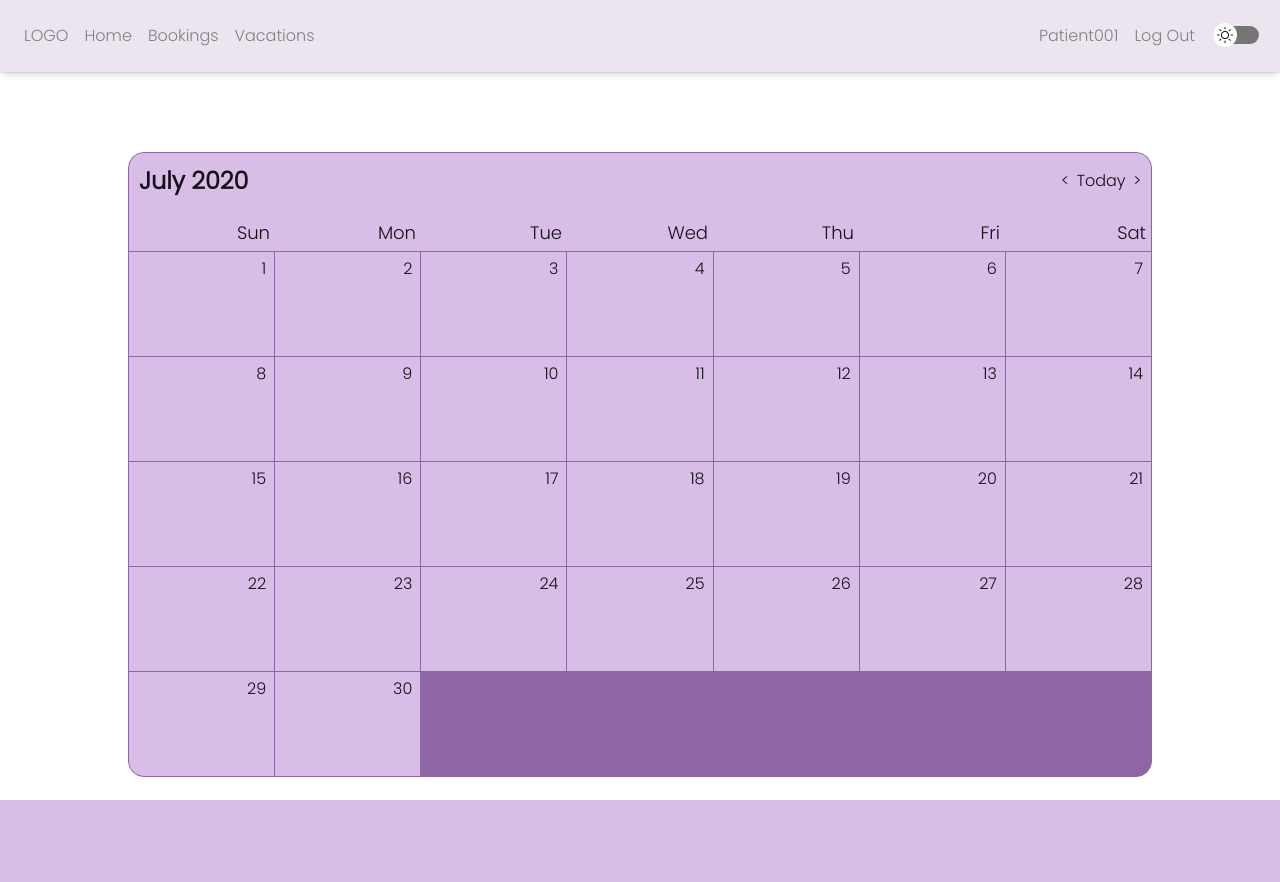
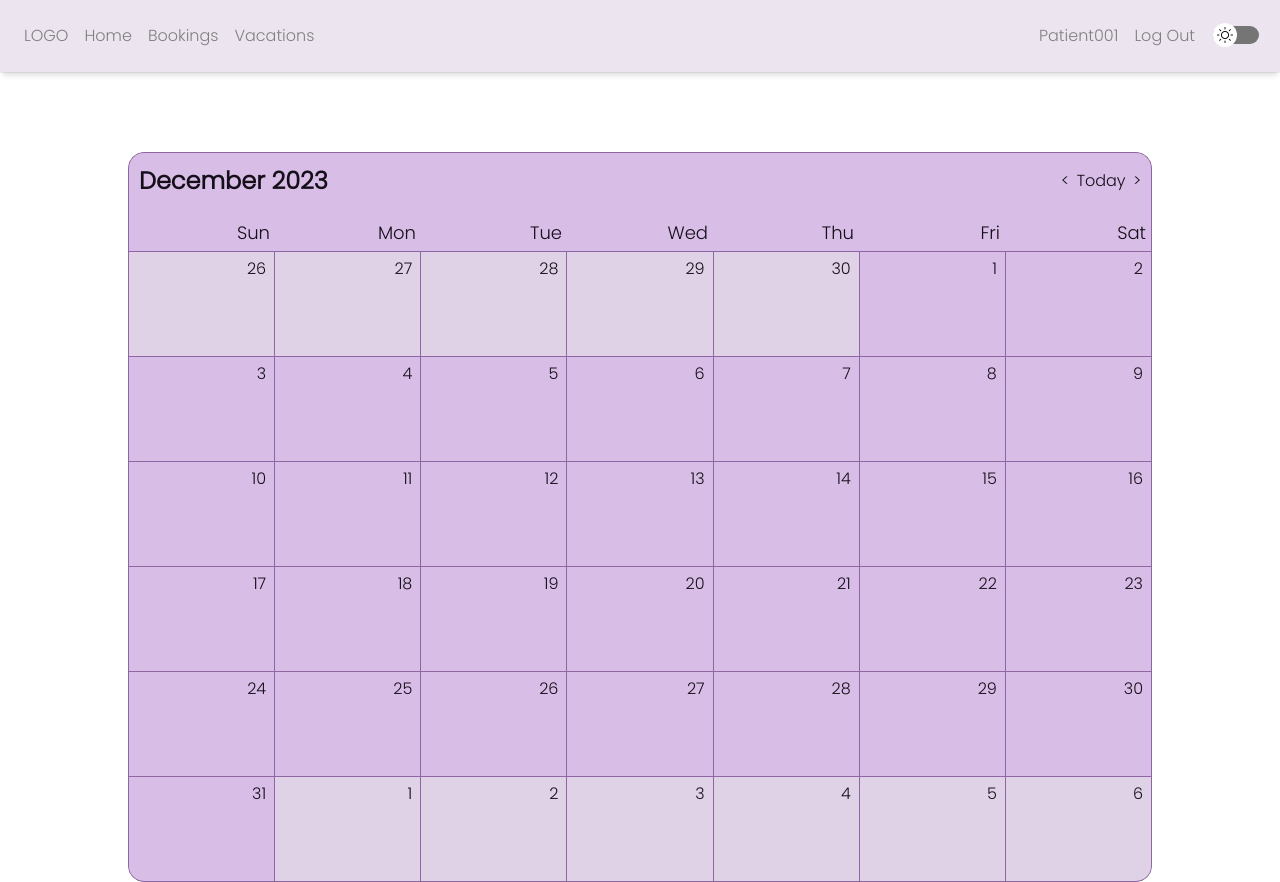
Before and after one commit to YasseenKamel/CS50W-Final-Project, a Django app: page /vacation in a window 1280 px wide. Before the commit the page ends 800 px from the top, so only its background shows below. Run offline with Django 4.2, Linux system fonts and the light colour scheme; a user stored in the database is signed in; some libraries are stand-ins or nearby versions.

Commit message:
Started working on calendar backend

```diff
--- a/YOKO_Clinics/static/YOKO_Clinics/logic.js
+++ b/YOKO_Clinics/static/YOKO_Clinics/logic.js
@@ -750,4 +750,53 @@ document.addEventListener('DOMContentLoaded', function () {
         }
     }
 
+    let month_days = [31,28,31,30,31,30,31,31,30,31,30,31];
+
+    function load_month(year, month, weekday, month_name){
+        let template = '<div id="calendar_slide' + month + '/' + year + '" class="calendar_slide"><section class="calendar-month-header"><div id="selected-month" class="calendar-month-header-selected-month">' + month_name + ' ' + year + '</div><div class="calendar-month-header-selectors"><span id="previous-month-selector"><</span><span id="present-month-selector">Today</span><span id="next-month-selector">></span></div></section><ol id="days-of-week" class="day-of-week"><li>Sun</li><li>Mon</li><li>Tue</li><li>Wed</li><li>Thu</li><li>Fri</li><li>Sat</li></ol><ol id="calendar-days" class="days-grid"></ol></div>';
+    }
+
+    if(document.getElementById("calendar_container") != undefined){
+        let currentDate = new Date();
+        let userTimeZone = Intl.DateTimeFormat().resolvedOptions().timeZone;
+        let options = { timeZone: userTimeZone, year: 'numeric', month: 'numeric', day: 'numeric', weekday: 'long', hour: 'numeric', minute: 'numeric', second: 'numeric' };
+        let date = new Date(currentDate.toLocaleString(undefined, options));
+        let day1 = '<li class="calendar-day"><span>',day2 = '</span></li>';
+        let no_day1 = '<li class="calendar-day disabled_day"><span>',no_day2 = '</span></li>';
+        if((date.getFullYear() % 4 == 0) && (date.getFullYear() % 100 != 0 || date.getFullYear() % 400 == 0)){
+            month_days[1] ++;
+        }
+        let today = date.getDay() + 1;
+        let today_date = date.getDate();
+        document.getElementById('selected-month').innerHTML = currentDate.toLocaleString(undefined,{timeZone: userTimeZone, month:'long'}) + ' ' + date.getFullYear();
+        let first_day = today - ((today_date - 1) % 7);
+        if(first_day < 1){
+            first_day += 7;
+        }
+        let cal = document.getElementById('calendar-days');
+        let last_month = month_days[((date.getMonth() - 1) < 0 ? 11 : (date.getMonth() - 1))];
+        let sm = 0;
+        for(let i = last_month - first_day + 2 ; i <= last_month ; i ++){
+            cal.innerHTML += no_day1 + i + no_day2;
+            sm ++;
+        }
+        for(let i = 1 ; i <= month_days[date.getMonth()] ; i ++){
+            cal.innerHTML += day1 + i + day2;
+            sm ++;
+        }
+        for(let i = 1 ; i <= 42 - sm ; i ++){
+            cal.innerHTML += no_day1 + i + no_day2;
+        }
+
+        ////////////////////////////////////////////////////////////
+        document.getElementById('previous-month-selector').addEventListener('click',function(){
+            document.getElementById('calendar_slide0').classList.toggle('cal_slid1');
+        });
+
+        document.getElementById('next-month-selector').addEventListener('click',function(){
+            document.getElementById('calendar_slide0').classList.toggle('cal_slid2');
+        });
+
+    }
+
 });
--- a/YOKO_Clinics/static/YOKO_Clinics/styles.css
+++ b/YOKO_Clinics/static/YOKO_Clinics/styles.css
@@ -45,6 +45,7 @@
     --alert_danger_background: #f8d7da;
     --alert_danger_text: #721c24;
     --alert_danger_border: #f5c6cb;
+    --disabled_day: #dfd1e6;
   }
   :root[data-theme="dark"] {
     --text: #ebe5f0;
@@ -62,7 +63,8 @@
     --alert_success_border: rgb(41, 97, 54);
     --alert_danger_background: #721c24;
     --alert_danger_text: #f9cfd3;
-    --alert_danger_border: #60161e;;
+    --alert_danger_border: #60161e;
+    --disabled_day: #55495c;
   }
 
 
@@ -844,3 +846,35 @@ input[type="checkbox"].toggle1:checked+label::after {
     position: absolute;
     right: 0.5rem;
   }
+
+  .disabled_day{
+    background-color: var(--disabled_day);
+  }
+
+  .calendar_slide{
+    max-width: 100%;
+    width: 100%;
+    position: relative;
+    left: 0px;
+    height:auto;
+    max-height: 1000px;
+    transition: 0.75s;
+  }
+
+  .cal_slid1{
+    left: -2000px;
+    height: auto;
+    max-height: 0;
+    max-width: 0;
+    width: auto;
+    transition: 0.75s;
+}
+
+.cal_slid2{
+    left: 2000px;
+    height: auto;
+    max-height: 0;
+    max-width: 0;
+    width: auto;
+    transition: 0.75s;
+}
--- a/YOKO_Clinics/templates/YOKO_Clinics/vacations.html
+++ b/YOKO_Clinics/templates/YOKO_Clinics/vacations.html
@@ -4,8 +4,9 @@
 
 {% block body %}
 
-<div class="calendar_container">
+<div id="calendar_container" class="calendar_container">
     <div class="calendar-month">
+        <div id="calendar_slide0" class="calendar_slide">
             <section class="calendar-month-header">
                 <div id="selected-month" class="calendar-month-header-selected-month">
                     July 2020
@@ -26,14 +27,9 @@
                 <li>Sat</li>
             </ol>
             <ol id="calendar-days" class="days-grid">
-            {% for day in "111111111111111111111111111111" %}
-                <li class="calendar-day">
-                    <span>
-                    {{ forloop.counter }}
-                    </span>
-                </li>
-            {% endfor %}
+
             </ol>
+        </div>
     </div>
 </div>
 
```
Also changed, not shown: db.sqlite3. Lines whose indentation alone changed are shown as unchanged.
